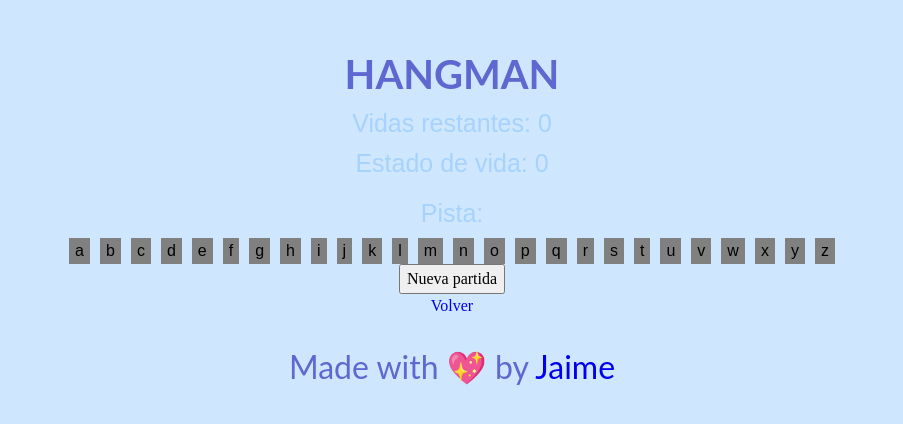
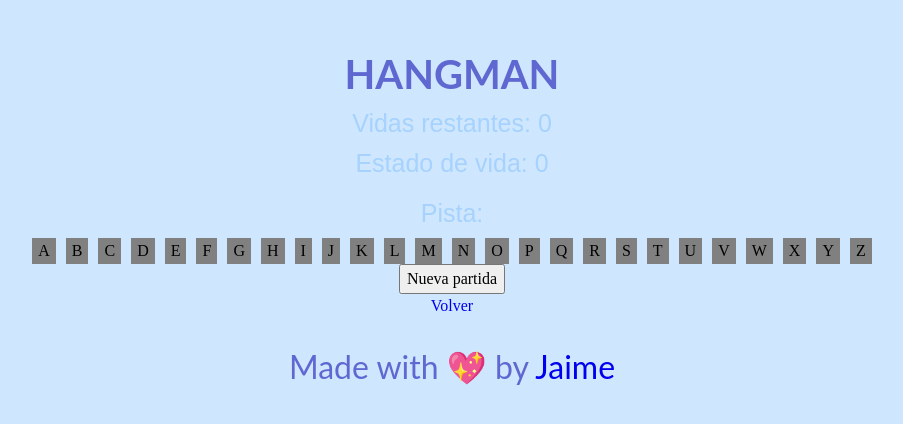
Before and after one commit to Graimi/proyecto-6-hub-de-juegos, a React (Vite) app: page /hangman in a window 1280 px wide. Shown: the part 182-606 px from the top of the page, without its empty margins (188-1091 px from the left). Built offline with nearby package versions, Linux system fonts and the light colour scheme.

Commit message:
hangman game done

```diff
--- a/src/pages/Hangman/Hangman.css
+++ b/src/pages/Hangman/Hangman.css
@@ -28,3 +28,21 @@
     border: none;
     color: black;
 }
+
+.gm-hangman-winner {
+    position: fixed;
+    width: inherit;
+    top: 40%;
+    left: 50%;
+    transform: translate(-50%, -50%);
+    /* background-color: #fff; */
+    padding: 20px;
+    border: 1px solid #ccc;
+    box-shadow: 0 2px 4px rgba(0, 0, 0, 0.2);
+    z-index: 9999;
+    text-align: center;
+  }
+
+  .gm-hangman-winner button {
+    margin-top: 10px;
+  }
--- a/src/pages/Hangman/Hangman.jsx
+++ b/src/pages/Hangman/Hangman.jsx
@@ -4,8 +4,9 @@ import { Link } from 'react-router-dom';
 
 function Hangman() {
   const [word, setWord] = useState(null);
-  const [lifes, setLifes] = useState(0);
+  const [lifes, setLifes] = useState('0');
   const [hint, setHint] = useState(null);
+  const [winnerMessage, setWinnerMessage] = useState(null);
 
   const words = [
     'ventana',
@@ -46,32 +47,32 @@ function Hangman() {
   ];
 
   const vocabulary = [
-    'a',
-    'b',
-    'c',
-    'd',
-    'e',
-    'f',
-    'g',
-    'h',
-    'i',
-    'j',
-    'k',
-    'l',
-    'm',
-    'n',
-    'o',
-    'p',
-    'q',
-    'r',
-    's',
-    't',
-    'u',
-    'v',
-    'w',
-    'x',
-    'y',
-    'z'
+    'A',
+    'B',
+    'C',
+    'D',
+    'E',
+    'F',
+    'G',
+    'H',
+    'I',
+    'J',
+    'K',
+    'L',
+    'M',
+    'N',
+    'O',
+    'P',
+    'Q',
+    'R',
+    'S',
+    'T',
+    'U',
+    'V',
+    'W',
+    'X',
+    'Y',
+    'Z'
   ];
 
   // Función encargada de seleccionar la palabra aleatoriamente
@@ -80,11 +81,11 @@ function Hangman() {
     // setWord(words[randomIndex].toUpperCase());
     // setHint('_ '.repeat(word.length));
     // setHint(word);
-    const selectedWord = words[randomIndex].toUpperCase();
-    const maskedWord = '_'.repeat(selectedWord.length);
+    const selectedWord = words[randomIndex].toUpperCase().split('');
+    const maskedWord = '❔'.repeat(selectedWord.length);
     setWord(maskedWord);
     setHint(maskedWord);
-    return words[randomIndex].toUpperCase();
+    return selectedWord;
   }
 
   function vocabularyDefault() {
@@ -113,13 +114,34 @@ function Hangman() {
 
   function vocabularyClick(letter) {
     console.log('Letter', letter);
+    console.log(word);
+
     if (word.includes(letter)) {
       const newHint = hint
         .split('')
         .map((char, index) => (word[index] === letter ? letter : char))
         .join('');
       setHint(newHint);
+    } else {
+      setLifes(lifes - 1);
     }
+  }
+
+  if (word && hint === word.join('')) {
+    setWinnerMessage('Enhorabuena, ¡te has librado!');
+    newGame();
+  }
+
+  if (lifes === 0) {
+    setWinnerMessage('Lo siento, has sido ahorcado');
+    newGame();
+  }
+
+  console.log(winnerMessage);
+
+  // Función encargada de volver a poner el mensaje del ganador vacío
+  function closeWinnerMessage() {
+    setWinnerMessage('');
   }
 
   return (
@@ -141,10 +163,10 @@ function Hangman() {
                   const letterButton = event.target;
                   letterButton.disabled = true;
                   letterButton.className = 'check';
-                  vocabularyClick(letter);
+                  vocabularyClick(letter.toUpperCase());
                 }}
               >
-                <p>{letter}</p>
+                {letter}
               </button>
             );
           })}
@@ -154,6 +176,15 @@ function Hangman() {
         Nueva partida
       </button>
       <Link to="/">Volver</Link>
+      {/* Lanzamos el mensaje cuando haya ganador */}
+      {winnerMessage && (
+        <div className="gm-hangman-winner">
+          <p>{winnerMessage}</p>
+          <button type="button" onClick={closeWinnerMessage}>
+            Cerrar
+          </button>
+        </div>
+      )}
     </div>
   );
 }
--- a/src/pages/TicTacToe/TicTacToe.css
+++ b/src/pages/TicTacToe/TicTacToe.css
@@ -27,6 +27,7 @@
 
 .gm-tictactoe-winner {
   position: fixed;
+  width: inherit;
   top: 40%;
   left: 50%;
   transform: translate(-50%, -50%);
--- a/src/pages/TicTacToe/TicTacToe.jsx
+++ b/src/pages/TicTacToe/TicTacToe.jsx
@@ -32,7 +32,7 @@ function TicTacToe() {
   }
 
   // Función encargada de resetear las casillas de juego
-  function resetData() {
+  function newGame() {
     setData([null, null, null, null, null, null, null, null, null]);
     const game = document.querySelector('.gm-tictactoe-game');
     game.style.display = 'flex';
@@ -46,13 +46,13 @@ function TicTacToe() {
       const [index1, index2, index3] = combination;
       if (data[index1] === player && data[index2] === player && data[index3] === player) {
         setWinnerMessage(`¡El ganador es: ${player}!`);
-        resetData();
+        newGame();
       }
     });
     // Check empate
     if (data.every((cell) => cell !== null)) {
       setWinnerMessage('¡Empate!');
-      resetData();
+      newGame();
     }
   }
 
@@ -92,7 +92,7 @@ function TicTacToe() {
         </div>
         <h3>Turno: {player}</h3>
       </article>
-      <button type="button" onClick={() => resetData()}>
+      <button type="button" onClick={() => newGame()}>
         <p>Nueva partida</p>
       </button>
       <Link to="/">Volver</Link>
```
Also changed, not shown: 1 other file (tests, documents, lock files or other folders).
